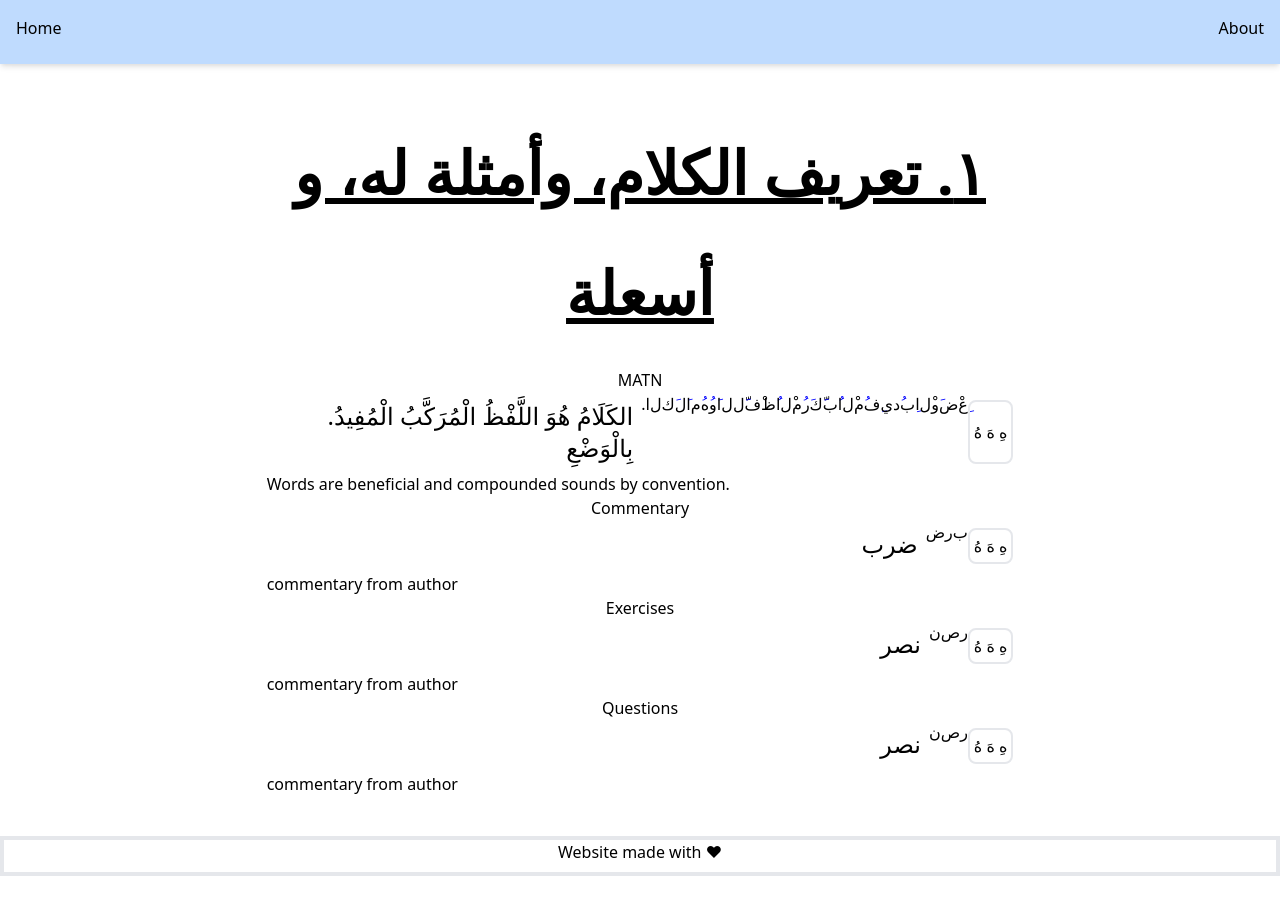
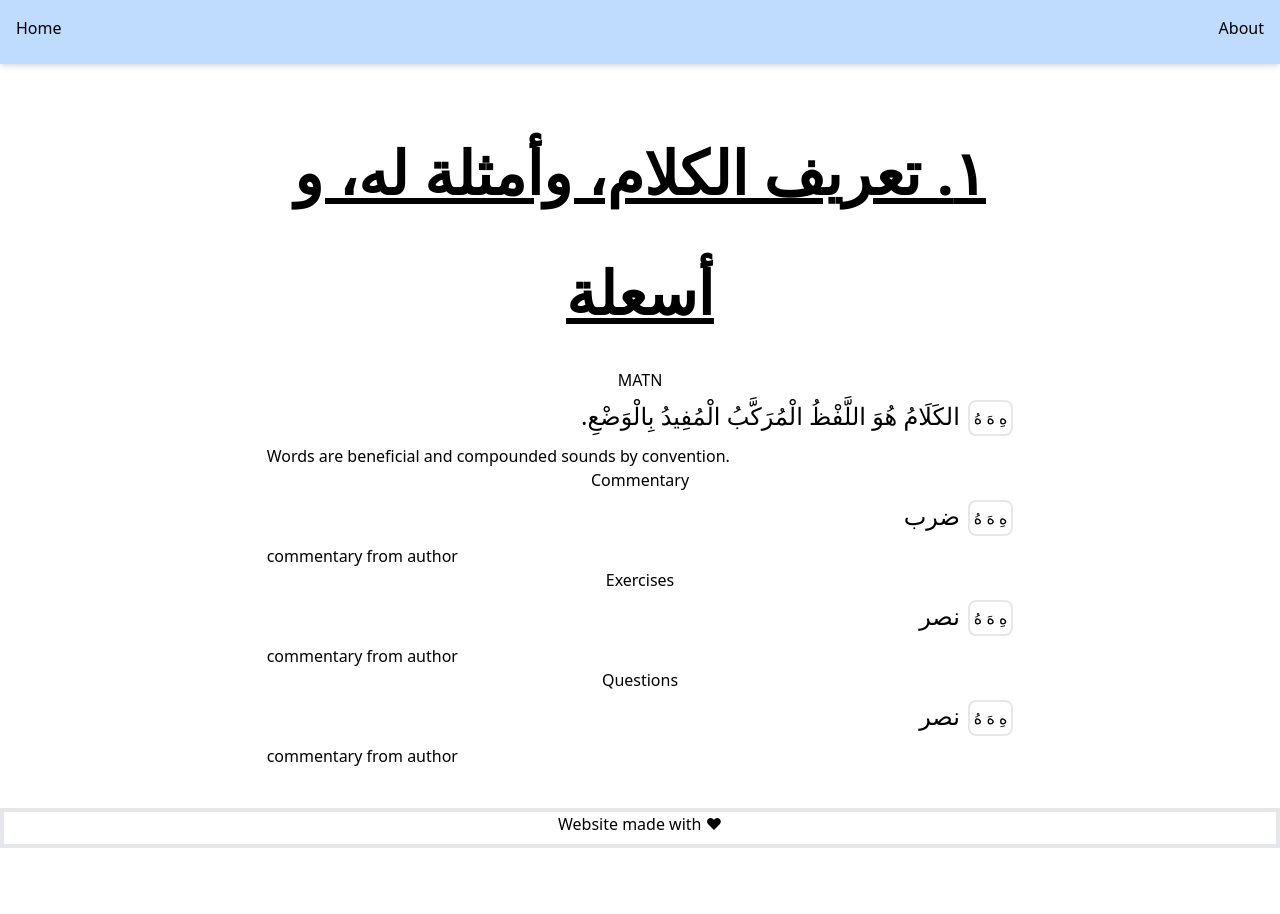
Before and after one commit to hazamaswag/tuhfat-siniyyah, a Next.js app: page /chapter/1 in a window 1280 px wide. After the commit the page ends 888 px from the top, so only its background shows below. Built offline with nearby package versions, Linux system fonts and the light colour scheme.

Commit message:
Without failed coloring

```diff
--- a/src/components/Toggle.tsx
+++ b/src/components/Toggle.tsx
@@ -1,20 +1,6 @@
 import React from "react";
 import { useState } from "react";
 import { IContent } from "../../IChapters";
-
-const Work = ({ s }) => {
-  let new_str = ["<h1>"];
-  for (let letter of s) {
-    if ("َُِ".indexOf(letter) != -1) {
-      new_str.push("<span style='color: #ff0000'>" + letter + "</span>");
-    } else {
-      new_str.push(letter);
-    }
-  }
-  new_str.push("/<h1>");
-  let j = new_str.join();
-  return <div dangerouslySetInnerHTML={{ __html: j }} />;
-};
 
 const Toggle = ({ content }: IContent) => {
   const [text, setText] = useState(content.unvoweled);
@@ -25,13 +11,6 @@ const Toggle = ({ content }: IContent) => {
     <>
       <div className="flex">
         <p className="flex-1 text-right mx-2 my-2 text-2xl">{text}</p>
-        {content.unvoweled[0].split("").map((letter) => {
-          if ("َُِ".indexOf(letter) != -1) {
-            return <span style={{ color: "blue" }}>{`${letter}`}</span>;
-          } else {
-            return <span>{letter}</span>;
-          }
-        })}
         <button
           className="border-2 p-1 rounded-lg my-2"
           type="button"
```
